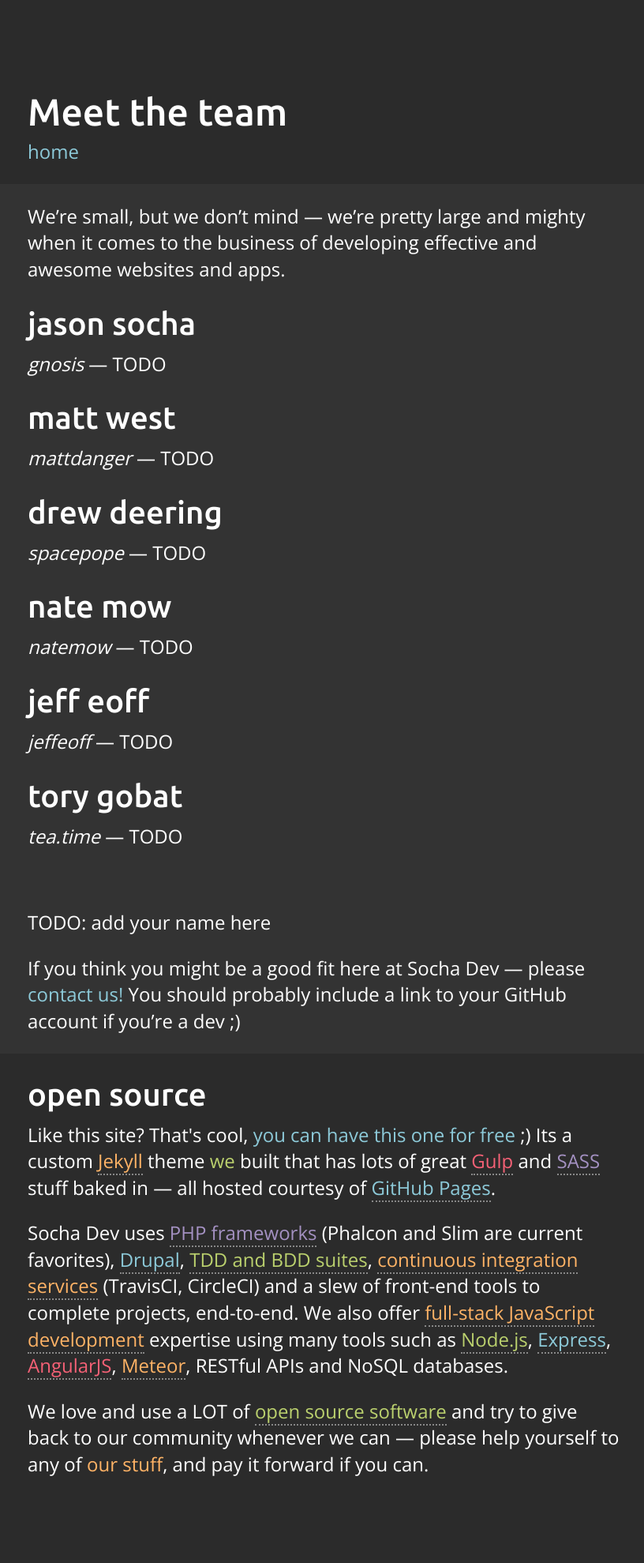
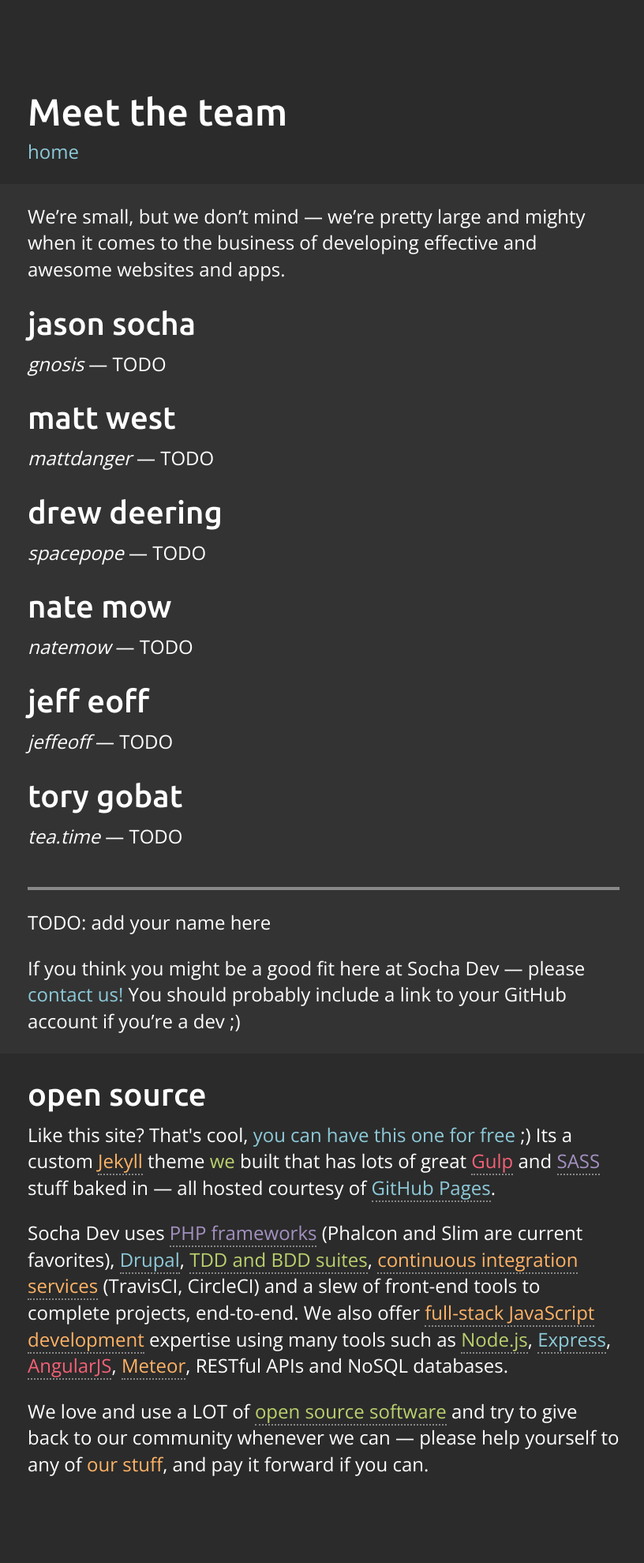
Before and after one commit to SochaDev/sochadev.github.io, a Jekyll site: the page built from team.md, in a window 1280 px wide. Shown: the whole page at 79% size, without its empty margins (230-1046 px from the left). Built offline with Jekyll 4.4.1, drawn with Linux system fonts in a browser that asks for light colours; nearby versions of some CDN libraries.

Commit message:
Buncha layout and copy updates.

```diff
--- a/assets/css/screen.css
+++ b/assets/css/screen.css
@@ -2377,6 +2377,8 @@ body {
       margin-right: 0; }
       .stripe.gray .beta:last-child {
         margin-right: 0; }
+    .stripe.gray hr {
+      border-color: #888; }
   .stripe.purple {
     background: #6f5499; }
     .stripe.purple .alpha {
--- a/assets/sass/_global.scss
+++ b/assets/sass/_global.scss
@@ -153,6 +153,8 @@
       background: $gray-dark;
       .alpha { @include span-columns(8); }
       .beta { @include span-columns(4); @include omega(); }
+
+      hr { border-color: $gray; }
     }
     &.purple {
       background: $purple;
```
